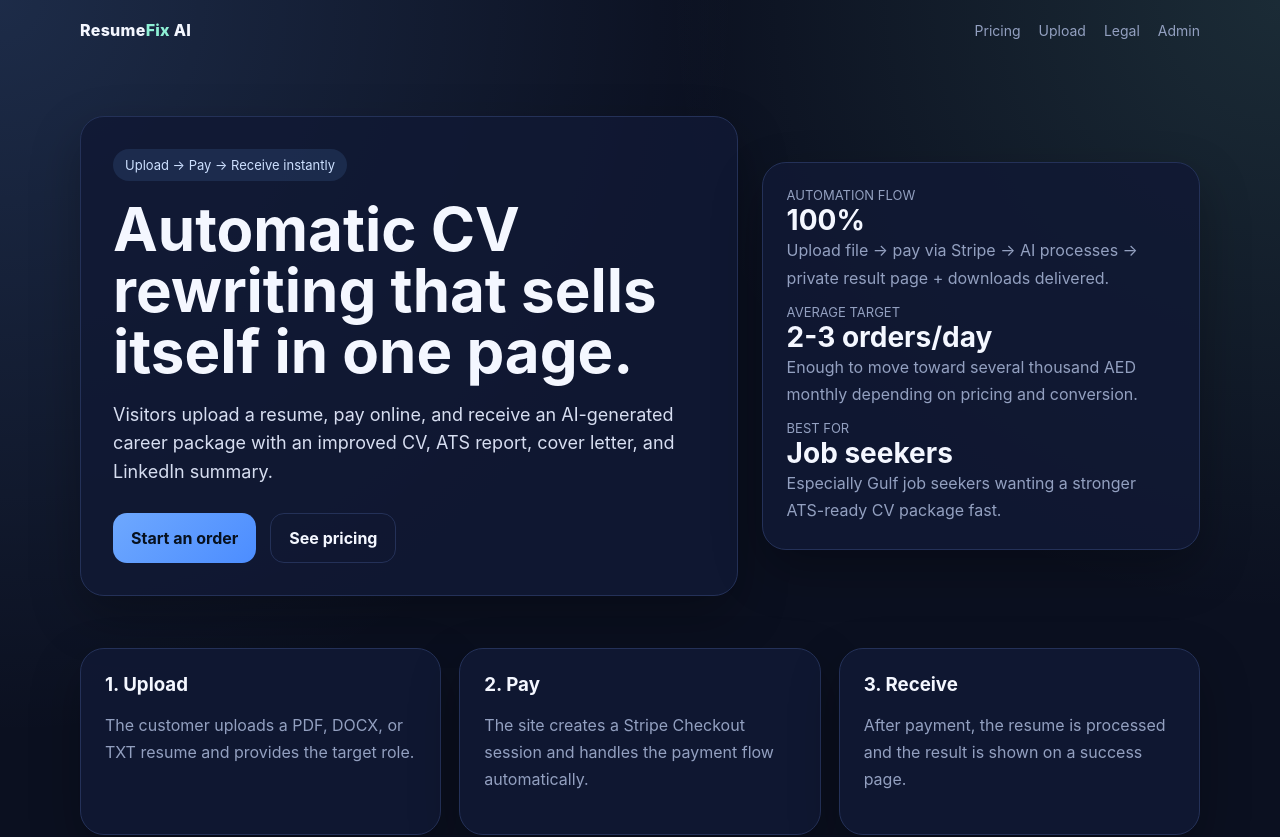
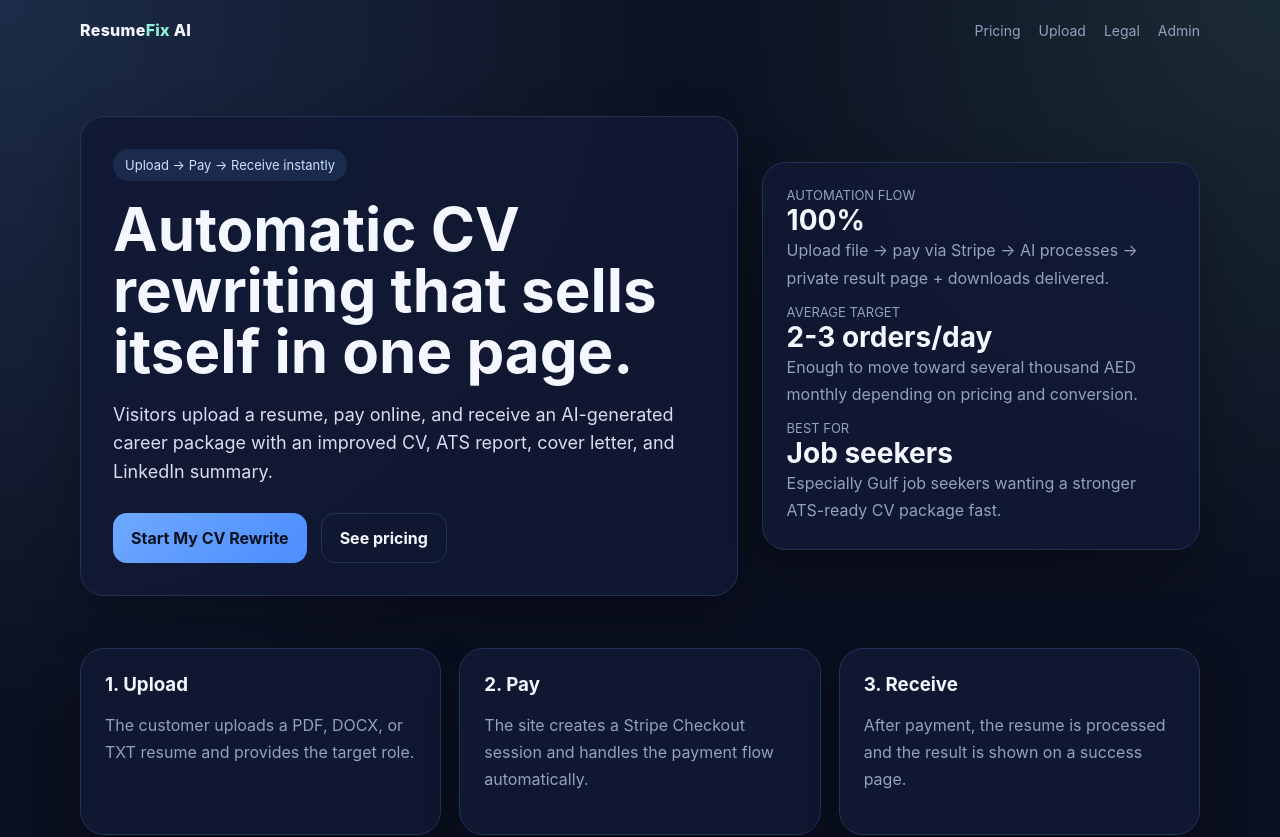
Before and after one commit to mohamedbrs9998-hue/resume-fix-new, a Next.js app: page / in a window 1280 px wide. Shown: the top 837 px of the page. Built offline with nearby package versions, Linux system fonts and the light colour scheme.

Commit message:
Improve homepage CTA text

```diff
--- a/app/page.js
+++ b/app/page.js
@@ -18,7 +18,7 @@ export default function HomePage() {
             ATS report, cover letter, and LinkedIn summary.
           </p>
           <div className="actions">
-            <Link href="/upload" className="btn btn-primary">Start an order</Link>
+            <Link href="/upload" className="btn btn-primary">Start My CV Rewrite</Link>
             <Link href="/pricing" className="btn btn-secondary">See pricing</Link>
           </div>
         </div>
```
